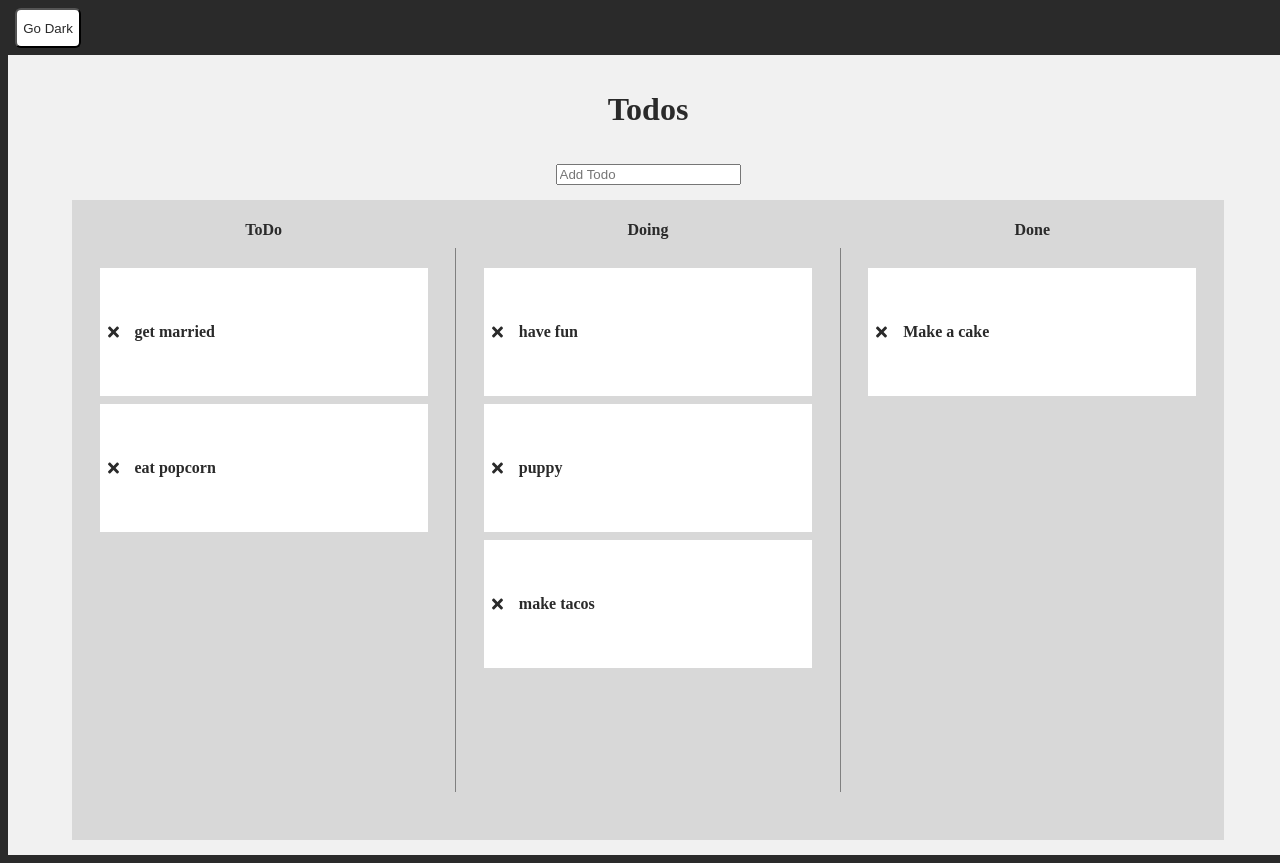
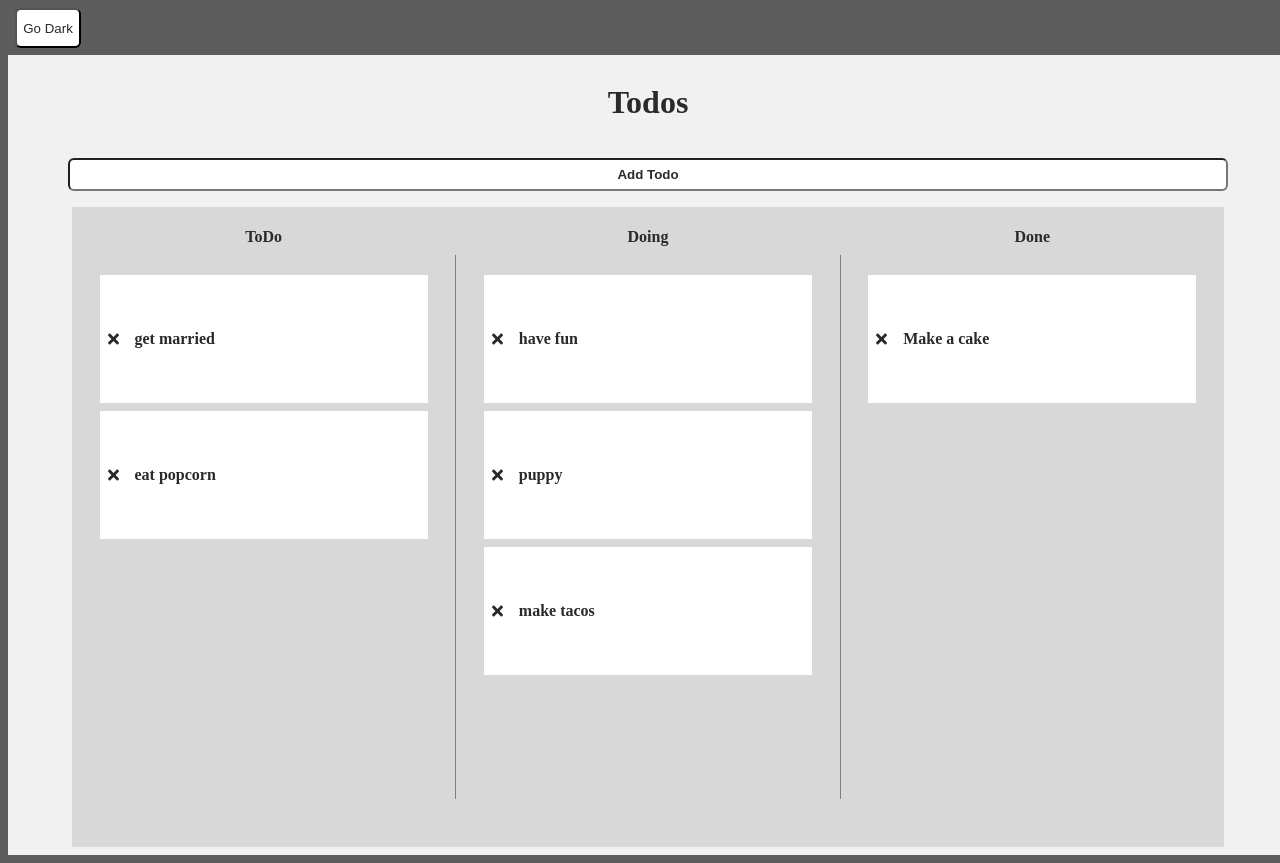
Before and after one commit to rsbabcock/react-todo-drag-drop, a React (Create React App) app: page / in a window 1280 px wide. Built offline with nearby package versions, Linux system fonts and the light colour scheme; data requests are answered from the project's data file.

Commit message:
added form styling themed

```diff
--- a/src/index.css
+++ b/src/index.css
@@ -1,5 +1,5 @@
 body {
-  background-color: #2a2a2a;
+  background-color: #5d5d5d;
 }
 
 button {
@@ -118,4 +118,40 @@ span {
   color: #f1f1f1;
 }
 
+form {
+  display: flex;
+  flex-flow: row wrap;
+  justify-content: center;
+  align-items: center;
+  height: 3em;
+  width: 90vw;
+}
+
+.form-group input {
+  display: flex;
+  flex-flow: row wrap;
+  justify-content: center;
+  align-items: center;
+  height: 2em;
+  width: 90vw;
+  text-align: center;
+  font-weight: bolder;
+  border-radius: 6px;
+}
+.theme-light .form-group input {
+  background-color: white;
+  color: #2a2a2a;
+}
+.theme-dark .form-group input {
+  background-color: #5d5d5d;
+  color: #f1f1f1;
+}
+
+.theme-light input::placeholder {
+  color: #2a2a2a;
+}
+.theme-dark input::placeholder {
+  color: #f1f1f1;
+}
+
 /*# sourceMappingURL=index.css.map */
--- /dev/null
+++ b/src/styles/_form.scss
@@ -0,0 +1,23 @@
+@import './utils/flexbox';
+@import './utils/themes';
+@import './utils/themify';
+
+form {
+    @include flex-container(row, center, center, 3em, 90vw);
+}
+
+.form-group input{
+    @include flex-container(row, center, center, 2em, 90vw);
+    text-align: center;
+    font-weight: bolder;
+    border-radius: 6px;
+    @include themify($themes){
+        background-color: themed('tertiaryColor');
+        color: themed('textColor');
+    }
+}
+input::placeholder {
+            @include themify($themes){
+                color: themed('textColor');
+            }
+        }
--- a/src/styles/_wrapper.scss
+++ b/src/styles/_wrapper.scss
@@ -3,7 +3,7 @@
 @import './utils/themify';
 
 body{
-    background-color: $primary-dark;
+    background-color: $tertiary-dark;
 }
 button{
     height: 2em;
--- a/src/styles/main.scss
+++ b/src/styles/main.scss
@@ -1,3 +1,4 @@
 @import 'wrapper';
+@import 'form';
 @import 'utils/themes';
 @import 'utils/themify';
```
Also changed, not shown: 1 other file (tests, documents, lock files or other folders).
